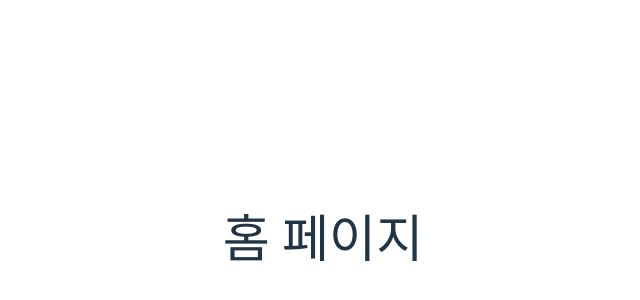
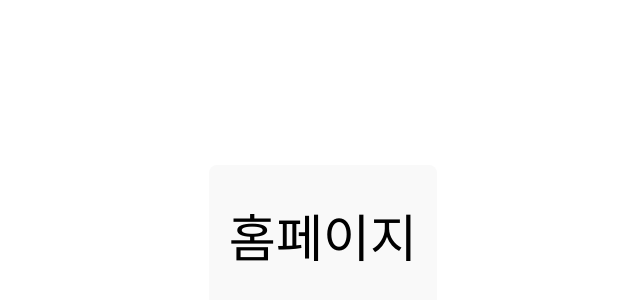
Before and after one commit to woorifisa-service-dev-3rd/cloud-1st-6Team-FE, a React (Vite) app: page / in a window 1280 px wide. Shown: the part 162-462 px from the top of the page, without its empty margins (317-957 px from the left). Built offline with nearby package versions, Linux system fonts and the light colour scheme.

Commit message:
버튼 추가

```diff
--- a/src/App.jsx
+++ b/src/App.jsx
@@ -1,14 +1,24 @@
-import { BrowserRouter as Router, Routes, Route } from "react-router-dom";
+import { BrowserRouter as Router, Routes, Route, useNavigate } from "react-router-dom"; // useNavigate 추가
 import GptMain from "./components/GptMain"; // GptMain 컴포넌트 import
 import GptResponse from "./components/GptResponse"; // GptResponse 컴포넌트 import
 import DefaultLayout from "./layouts/DefaultLayout"; // DefaultLayout import
 import './App.css';
 
+const HomeButton = () => {
+  const navigate = useNavigate(); // navigate 훅 사용
+
+  return (
+    <button onClick={() => navigate("/gpt-main")}>
+      <h1>홈페이지</h1>
+    </button>
+  );
+};
+
 function App() {
   return (
     <Router>
       <Routes>
-        <Route path="/" element={<DefaultLayout><h1>홈 페이지</h1></DefaultLayout>} />
+        <Route path="/" element={<DefaultLayout><HomeButton /></DefaultLayout>} /> {/* 홈페이지 버튼 추가 */}
         <Route path="/gpt-main" element={<GptMain />} /> {/* GptMain 페이지 경로 추가 */}
         <Route path="/gpt-response" element={<GptResponse />} /> {/* GptResponse 페이지 경로 추가 */}
       </Routes>
```
